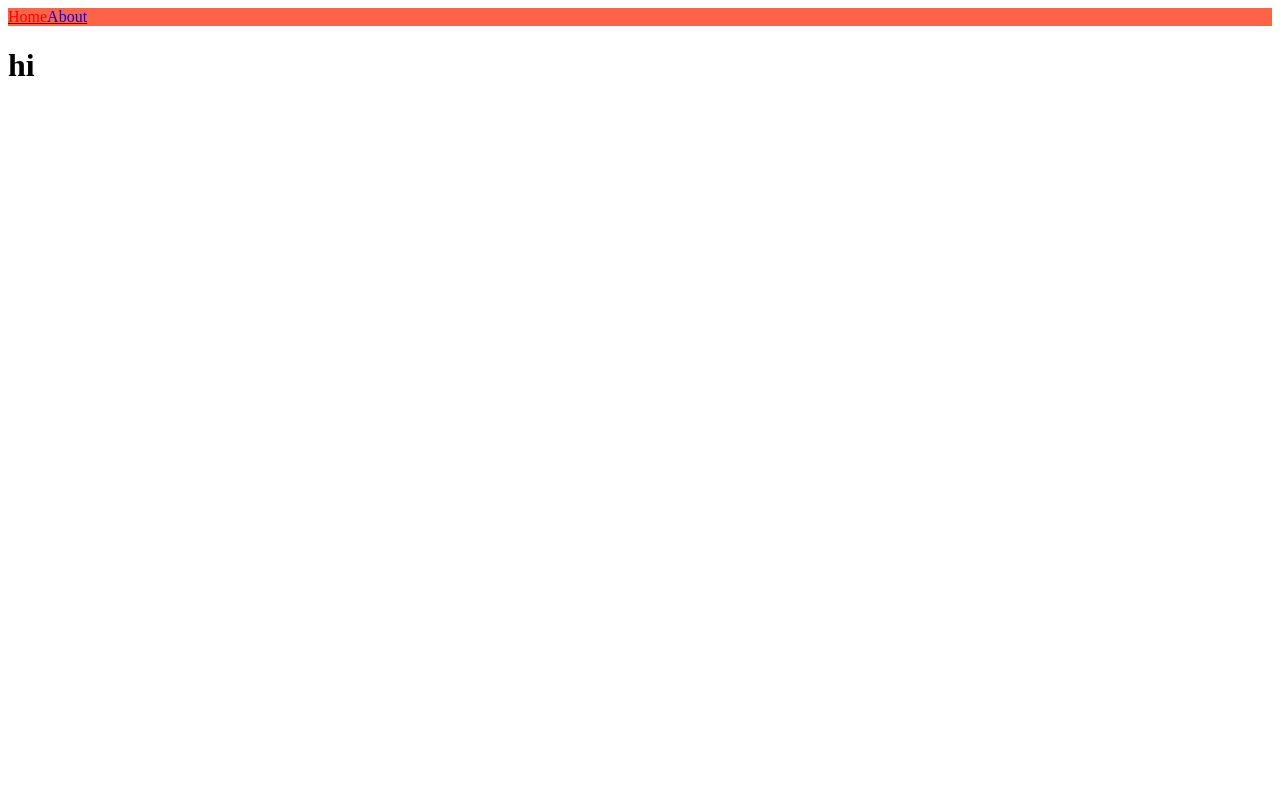
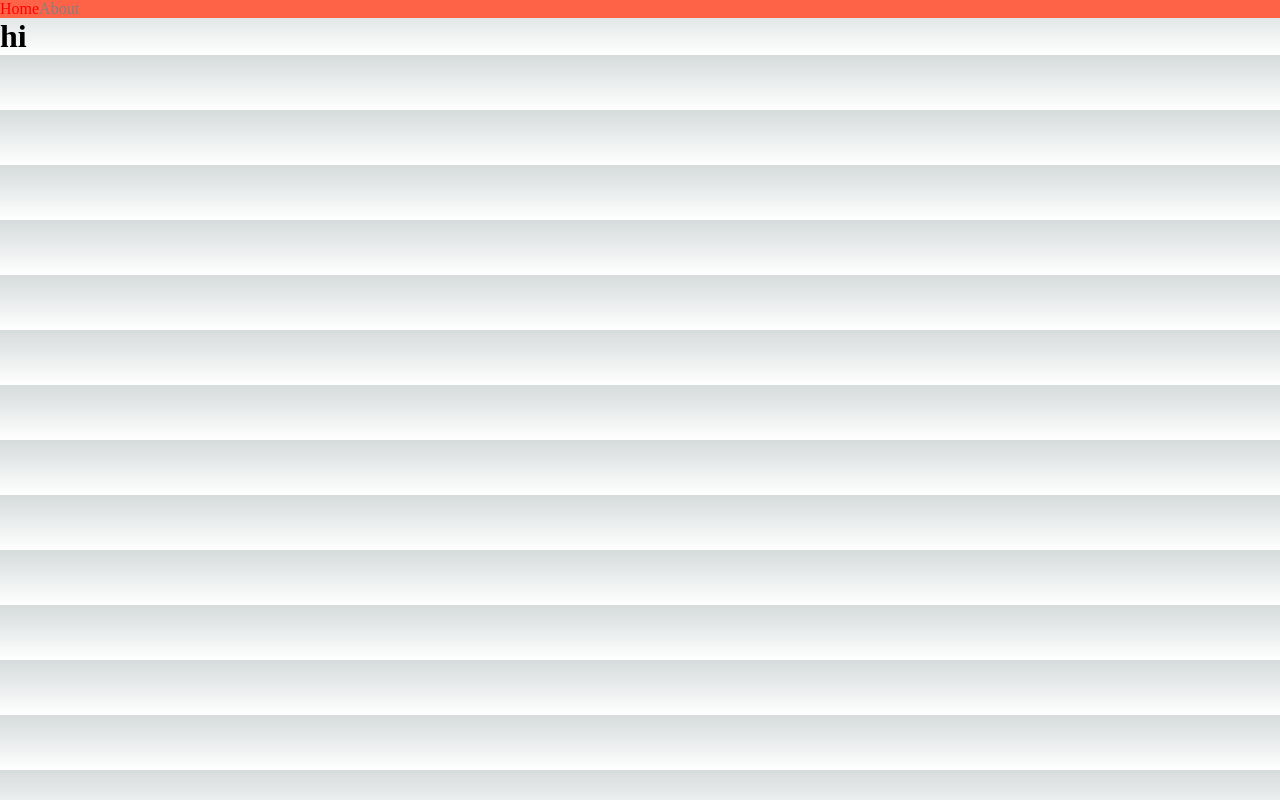
Before and after one commit to high2092/Start-NextJS, a Next.js app: page / in a window 1280 px wide. Built offline with nearby package versions, Linux system fonts and the light colour scheme.

Commit message:
1.6-custom-app

```diff
--- /dev/null
+++ b/pages/_app.tsx
@@ -0,0 +1,20 @@
+import NavigationBar from "../components/NavigationBar";
+import "../styles/globals.css";
+
+const App = ({ Component, pageProps }: any) => {
+  return (
+    <>
+      <NavigationBar />
+      <Component {...pageProps} />
+      <style jsx global>
+        {`
+          a {
+            color: grey;
+          }
+        `}
+      </style>
+    </>
+  );
+};
+
+export default App;
--- a/pages/about.tsx
+++ b/pages/about.tsx
@@ -3,7 +3,6 @@
 const foo = () => {
   return (
     <div>
-      <NavigationBar />
       <h1>About Us</h1>
     </div>
   );
--- a/pages/index.tsx
+++ b/pages/index.tsx
@@ -3,7 +3,6 @@
 const Home = () => {
   return (
     <div>
-      <NavigationBar />
       <h1>hi</h1>
     </div>
   );
```
Also changed, not shown: 1 other file (tests, documents, lock files or other folders).
